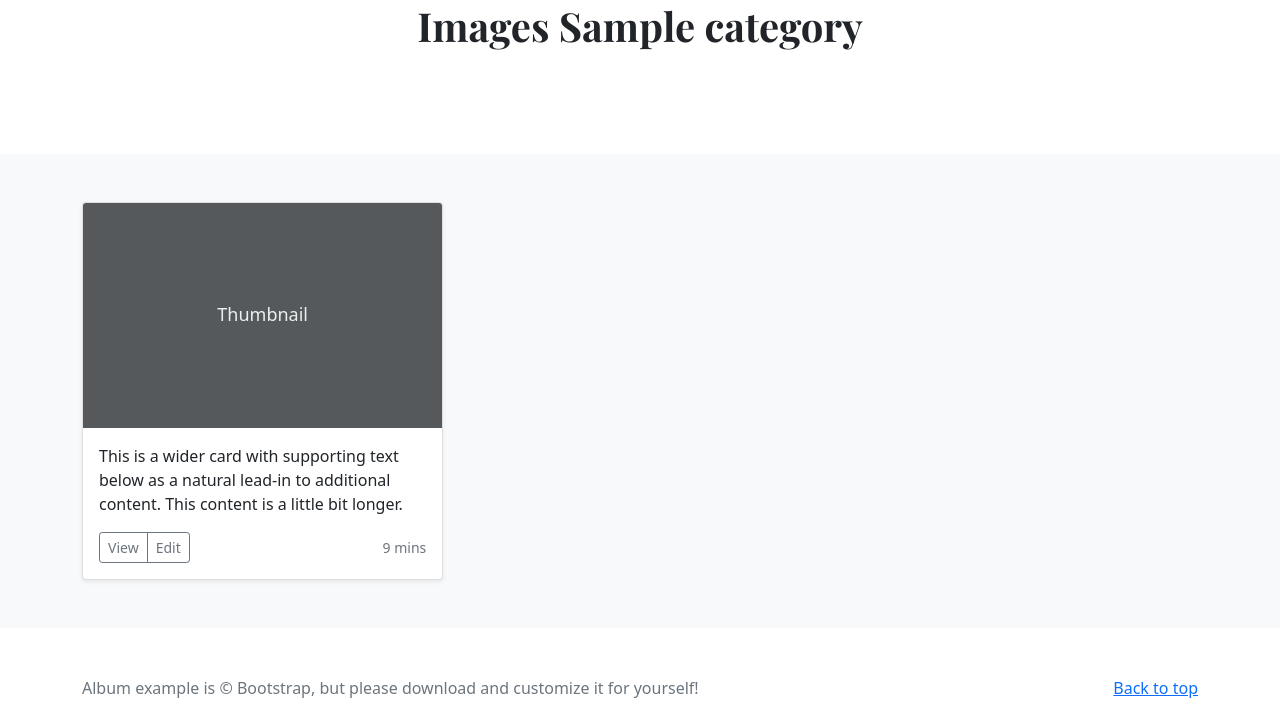
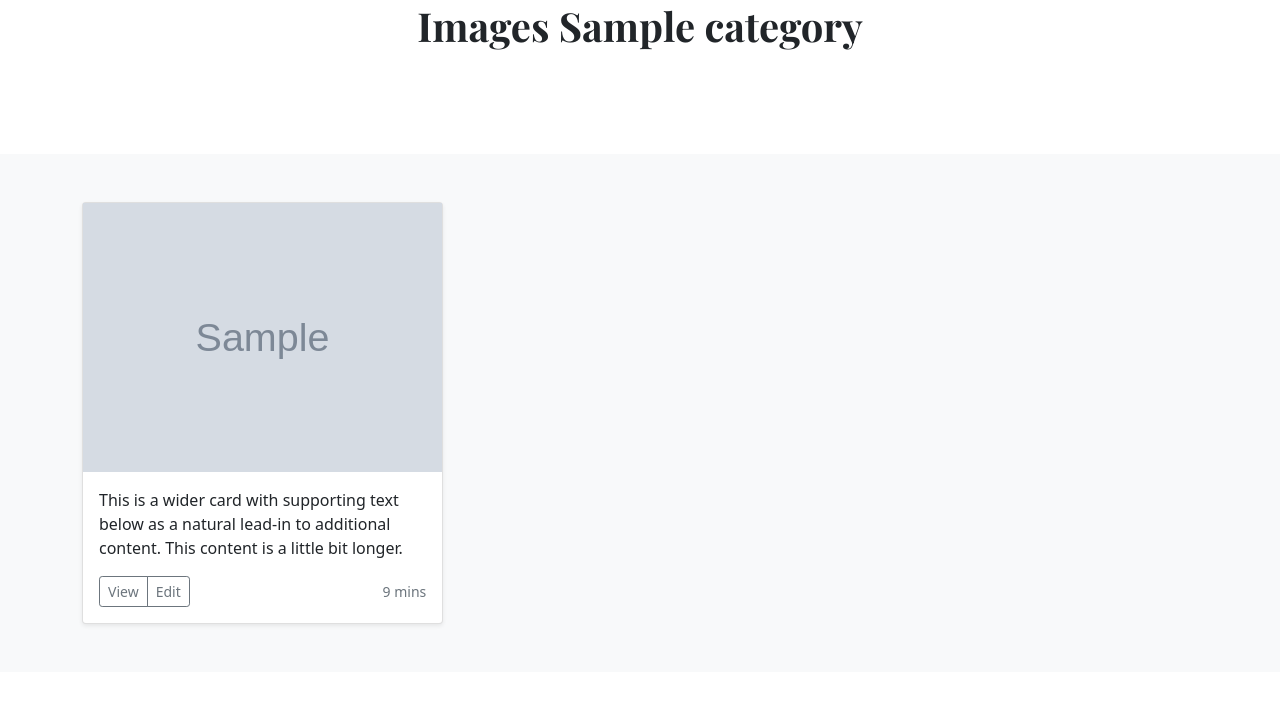
Before and after one commit to bonface221/martin-kargo, a Django app: template personal/templates/main/category.html in a window 1280 px wide. Shown: the part 150-856 px from the top of the page. Run offline with Django 3.2, Linux system fonts and the light colour scheme; tables that the repository leaves empty hold one stand-in row (values such as "Sample post"); the template is opened without the code that fills it: values that come from a table or form of the project are taken from there, most other values are stand-ins (such as "Sample title", 1, 10 or a date in 2020); grey boxes marked "Sample" are stand-in pictures; some libraries are stand-ins or nearby versions.

Commit message:
called image and category title in categoy user interface

```diff
--- a/personal/templates/main/category.html
+++ b/personal/templates/main/category.html
@@ -51,9 +51,11 @@
     <div class="container">
 
       <div class="row row-cols-1 row-cols-sm-2 row-cols-md-3 g-3">
+
+        {% for image in images %}
         <div class="col">
           <div class="card shadow-sm">
-            <svg class="bd-placeholder-img card-img-top" width="100%" height="225" xmlns="http://www.w3.org/2000/svg" role="img" aria-label="Placeholder: Thumbnail" preserveAspectRatio="xMidYMid slice" focusable="false"><title>Placeholder</title><rect width="100%" height="100%" fill="#55595c"/><text x="50%" y="50%" fill="#eceeef" dy=".3em">Thumbnail</text></svg>
+            <img src="{{image.landImage.url}}" alt="{{image.text}}">
 
             <div class="card-body">
               <p class="card-text">This is a wider card with supporting text below as a natural lead-in to additional content. This content is a little bit longer.</p>
@@ -67,6 +69,9 @@
             </div>
           </div>
         </div>
+        {% endfor %}
+
+
       </div>
     </div>
   </div>
```
